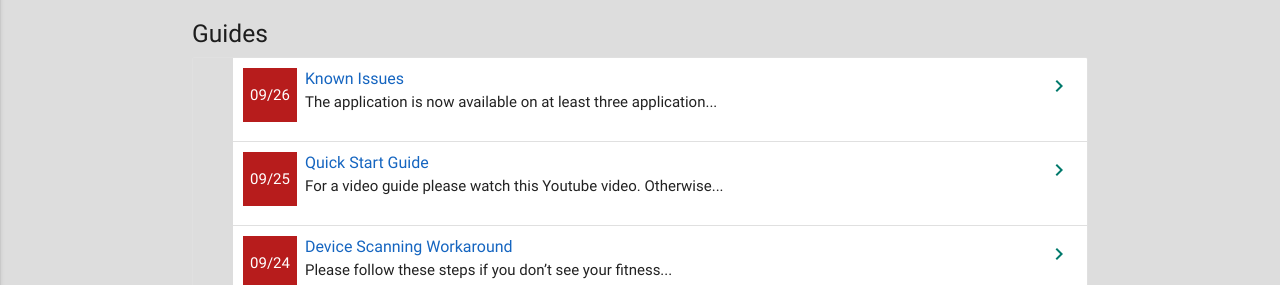
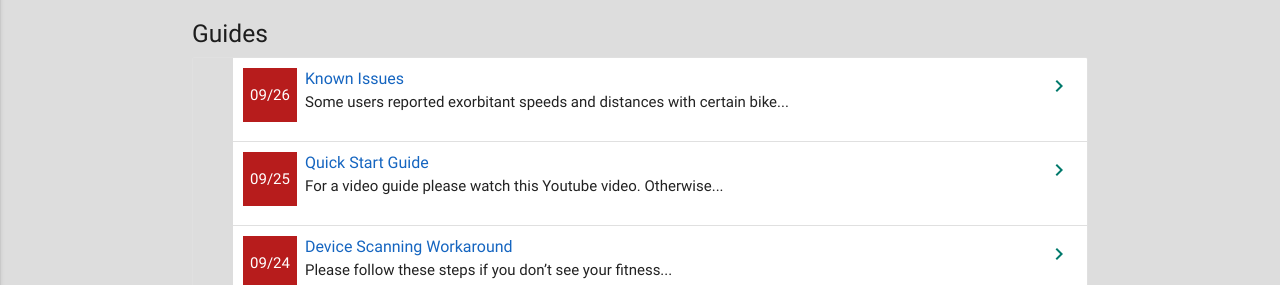
Before and after one commit to TrackMyIndoorWorkout/TrackMyIndoorWorkout.github.io, a Jekyll site: the page built from index.md, in a window 1280 px wide and 900 px high, scrolled down 5125 px. Shown: the part 187-472 px from the top of the window. Built offline with Jekyll 4.4.1, drawn with Linux system fonts in a browser that asks for light colours; grey boxes are pictures that could not be loaded.

Commit message:
Adding exorbitant speed / distance issue to Known Issues, seeking for help

```diff
--- a/_posts/2020-09-26-known-issues.md
+++ b/_posts/2020-09-26-known-issues.md
@@ -3,6 +3,8 @@ layout: post
 title: Known Issues
 date: 2020-09-26 12:00:00
 ---
+* Some users reported exorbitant speeds and distances with certain bike trainers (Hammer and Elite Aleno for example). I was not able to determine the cause of that yet and I'm waiting for a debug log to solve this issue. My application has a logging option for debug purposes under the Expert preferences. Contact me if you can help.
+
 * The application is now available on at least three application marketplaces: Google Play Store, Samsung Galaxy Store, and Huawei AppGallery. If someone switches stores that will be considered as a reinstall from the mobile operating system point of view. Meaning that the current app will be uninstalled (all of its current data is deleted) and the other app is installed. This is true if you hop app stores in any direction, so be careful! Always sync your workouts if data loss would be unwanted for you.
 
 * Some handheld devices might present a blank white screen after the app starts and don't advance to the actual scanning page. There can be multiple reasons for this, some of which I couldn't solve yet. In some cases that happens only for the first start after a fresh install. Therefore it could be worth trying simply to kill the app and start it again. If the behavior remains please email me your configuration: phone model, Android version, do you have bluetooth enabled and if the app has permissions.
--- a/known-issues.md
+++ b/known-issues.md
@@ -6,6 +6,14 @@ permalink: /known-issues/
 ---
 
 <h1 class="page-title">{{ page.title | escape }}</h1>
+
+<div class="section">
+    <div class="row">
+        <div class="col s12">
+            Some users reported exorbitant speeds and distances with certain bike trainers (Hammer and Elite Aleno for example). I was not able to determine the cause of that yet and I'm waiting for a debug log to solve this issue. My application has a logging option for debug purposes under the Expert preferences. Contact me if you can help.
+        </div>
+    </div>
+</div>
 
 <div class="section">
     <div class="row">
```
